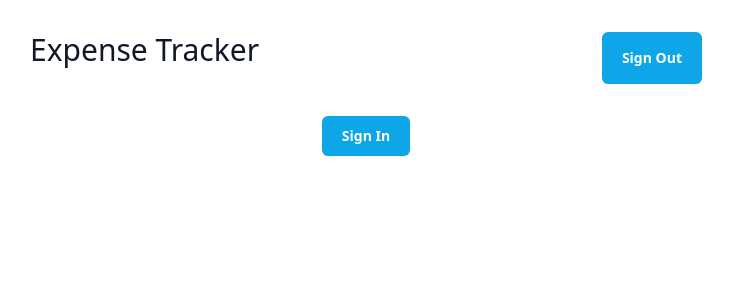
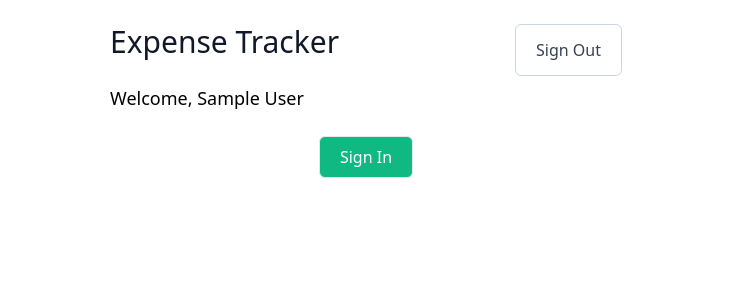
Before and after one commit to yovany-lg/fire-expense, a Next.js app: page /login in a window 1280 px wide. Shown: the top 300 px of the page, without its empty margins (274-1007 px from the left). Built offline with nearby package versions, Linux system fonts and the light colour scheme; no server answers; sample sign-in values are in the browser's storage.

Commit message:
create Balance component

```diff
--- /dev/null
+++ b/components/Balance.tsx
@@ -0,0 +1,20 @@
+const Balance = ({  }) => {
+  return (
+    <div className="w-full flex flex-col items-center py-4 px-6 mb-4 drop-shadow bg-white rounded-md">
+      <h3 className="text-lg font-semibold">Total Balance</h3>
+      <h2 className="my-4 text-3xl font-semibold text-blue-600">$123.50</h2>
+      <div className="flex flex-row justify-between w-full">
+        <div className="flex flex-col items-center">
+          <h3 className="text-base font-normal">Income</h3>
+          <h2 className="py-2 text-lg font-medium text-emerald-600">$123.50</h2>
+        </div>
+        <div className="flex flex-col items-center">
+          <h3 className="text-base font-normal">Expenses</h3>
+          <h2 className="py-2 text-xl font-medium text-red-500">$123.50</h2>
+        </div>
+      </div>
+    </div>
+  );
+}
+
+export default Balance;
--- a/components/Layout.tsx
+++ b/components/Layout.tsx
@@ -1,21 +1,34 @@
 import Link from 'next/link';
 import { FC } from 'react';
+import { AppUser } from '../types/user.types';
 
-const Layout: FC = ({ children, signOut }) => {
+interface LayoutProps {
+  user?: AppUser;
+  signOut: () => void;
+}
+
+const Layout: FC<LayoutProps> = ({ children, signOut, user}) => {
   return (
-    <div className="w-full px-4 lg:max-w-2xl lg:mx-auto lg:px-0">
-      <header className="py-8 mx-auto w-full sm:w-3/4 lg:w-full flex justify-between">
+    <div className="w-full px-4 md:max-w-md lg:max-w-lg md:mx-auto md:px-0">
+      <header className="pt-6 mx-auto w-full flex justify-between">
         <Link href="/" passHref>
           <a className="sm:text-3xl text-2xl font-medium mb-4 text-gray-900">Expense Tracker</a>
         </Link>
-        <button
-          className="bg-sky-500 hover:bg-sky-700 px-5 py-2.5 text-sm leading-5 rounded-md font-semibold text-white"
-          onClick={() => signOut()}
-        >
-          Sign Out
-        </button>
+        {user && (
+          <button
+            className=" hover:text-red-600 text-gray-700 px-5 py-2.5 text-base leading-5 rounded-md font-medium border border-slate-300 hover:border-red-500"
+            onClick={signOut}
+          >
+            Sign Out
+          </button>
+        )}
       </header>
-      <main className="flex flex-col mx-auto w-full sm:w-3/4 lg:w-full justify-center items-center">
+      {user && (
+        <div>
+          <h2 className="text-lg pt-2 pb-6">Welcome, <span className="font-medium ">{user.name}</span></h2>
+        </div>
+      )}
+      <main className="flex flex-col mx-auto w-full justify-center items-center">
         {children}
       </main>
     </div>
--- a/components/SingleTransaction.tsx
+++ b/components/SingleTransaction.tsx
@@ -12,17 +12,17 @@ const SingleTransaction: FC<SingleTransactionProps> = ({ transaction }) => {
   const { type, description, amount, date, id } = transaction;
   const isIncome = type === TransactionType.income;
   return (
-    <div className="flex justify-between py-4">
+    <div className="flex justify-between p-4 my-4 drop-shadow-md bg-white rounded-md">
       {isIncome
-        ? <ArrowNarrowUpIcon className="h-8 w-8 py-1 px-2 rounded-full bg-green-100 text-green-800" />
-        : <ArrowNarrowDownIcon className="h-8 w-8 py-1 px-2 rounded-full bg-red-200 text-red-800" />}
+        ? <ArrowNarrowUpIcon className="h-8 w-8 py-1 px-2 rounded-full bg-emerald-100 text-green-800" />
+        : <ArrowNarrowDownIcon className="h-8 w-8 py-1 px-2 rounded-full bg-red-100 text-red-800" />}
       <div className="flex flex-grow flex-col px-8">
         <Link href={`transaction/${id}`} passHref>
           <a className="font-medium">{description}</a>
         </Link>
         <span className="mt-1 text-gray-500 text-sm">{date.toDate().toDateString()}</span>
       </div>
-      <div className={isIncome ? 'text-green-500' : 'text-red-600'}>${amount.toFixed(2)}</div>
+      <div className={isIncome ? 'text-emerald-600' : 'text-red-500'}>${amount.toFixed(2)}</div>
     </div>
   );
 };
--- a/hooks/auth/useProvideAuth.ts
+++ b/hooks/auth/useProvideAuth.ts
@@ -3,16 +3,10 @@ import { useRouter } from "next/router";
 import { useCallback, useEffect, useState } from "react";
 import { signInWithGoogle, userSignOut } from "../../lib/auth";
 import { auth } from "../../lib/firebase";
-
-interface User {
-  uid: string;
-  email:string;
-  name:string;
-  photoUrl:string;
-}
+import { AppUser } from "../../types/user.types";
 
 export default function useProvideAuth() {
-  const [user, setUser] = useState<User | null>(null);
+  const [user, setUser] = useState<AppUser | undefined>(undefined);
   const [isLoading, setIsLoading] = useState(true);
   const router = useRouter();
 
@@ -28,7 +22,7 @@ export default function useProvideAuth() {
         setIsLoading(false);
       } else {
         router.push('/login');
-        setUser(null);
+        setUser(undefined);
         setIsLoading(false);
       }
     });
@@ -48,11 +42,11 @@ export default function useProvideAuth() {
         });
         callback && callback();
       } else {
-        setUser(null);
+        setUser(undefined);
       }
     } catch (error) {
       console.error(error)
-      setUser(null);
+      setUser(undefined);
     } finally {
       setIsLoading(false);
     }
@@ -61,10 +55,10 @@ export default function useProvideAuth() {
     setIsLoading(false);
     try {
       await userSignOut();
-      setUser(null);
+      setUser(undefined);
     } catch (error) {
       console.error(error)
-      setUser(null);
+      setUser(undefined);
     } finally {
       setIsLoading(false);
     }
--- a/pages/_app.tsx
+++ b/pages/_app.tsx
@@ -7,7 +7,7 @@ function MyApp({ Component, pageProps }: AppProps) {
   const authState = useProvideAuth();
   console.log({ user: authState.user, isLoading: authState.isLoading })
   return (
-    <Layout signOut={authState.signOut}>
+    <Layout signOut={authState.signOut} user={authState.user}>
       <Component {...pageProps} {...authState} />
     </Layout>
   );
--- a/pages/index.tsx
+++ b/pages/index.tsx
@@ -5,8 +5,14 @@ import { getTransactions } from '../lib/transactions';
 import { Transaction } from '../types/transactions.types';
 import SingleTransaction from '../components/SingleTransaction';
 import NewTransaction from '../components/NewTransaction';
+import { AppUser } from '../types/user.types';
+import Balance from '../components/Balance';
 
-const Home: NextPage = ({ user }) => {
+interface HomePageProps {
+  user: AppUser;
+}
+
+const Home: NextPage<HomePageProps> = ({ user }) => {
   // state variables
   const [transactions, updateTransactions] = useState<Transaction[]>([]);
   // only fetch at the beginning
@@ -39,8 +45,8 @@ const Home: NextPage = ({ user }) => {
         <meta name="description" content="Generated by create next app" />
         <link rel="icon" href="/favicon.ico" />
       </Head>
-
-      <div className="flex w-full justify-between px-4">
+      <Balance />
+      <div className="flex w-full justify-between p-4">
         <h2>Transactions</h2>
         <button
           type="button"
@@ -50,7 +56,7 @@ const Home: NextPage = ({ user }) => {
           Add Transaction
         </button>
       </div>
-      <div className="w-full divide-y divide-gray-200">
+      <div className="w-full">
         {transactions.map((transaction) => (
           <SingleTransaction key={transaction.id} transaction={transaction} />
         ))}
--- a/pages/login.tsx
+++ b/pages/login.tsx
@@ -12,7 +12,7 @@ const LoginPage: FC<LoginPageProps> = ({ signIn }) => {
   }
   return (
     <button
-      className="bg-sky-500 hover:bg-sky-700 px-5 py-2.5 text-sm leading-5 rounded-md font-semibold text-white"
+      className="hover:bg-emerald-600 bg-emerald-500 text-white px-5 py-2.5 text-base leading-5 rounded-md font-medium border"
       onClick={() => signIn(onSuccess)}
     >
       Sign In
--- /dev/null
+++ b/types/user.types.ts
@@ -0,0 +1,6 @@
+export interface AppUser {
+  uid: string;
+  email:string;
+  name:string;
+  photoUrl:string;
+}
```
